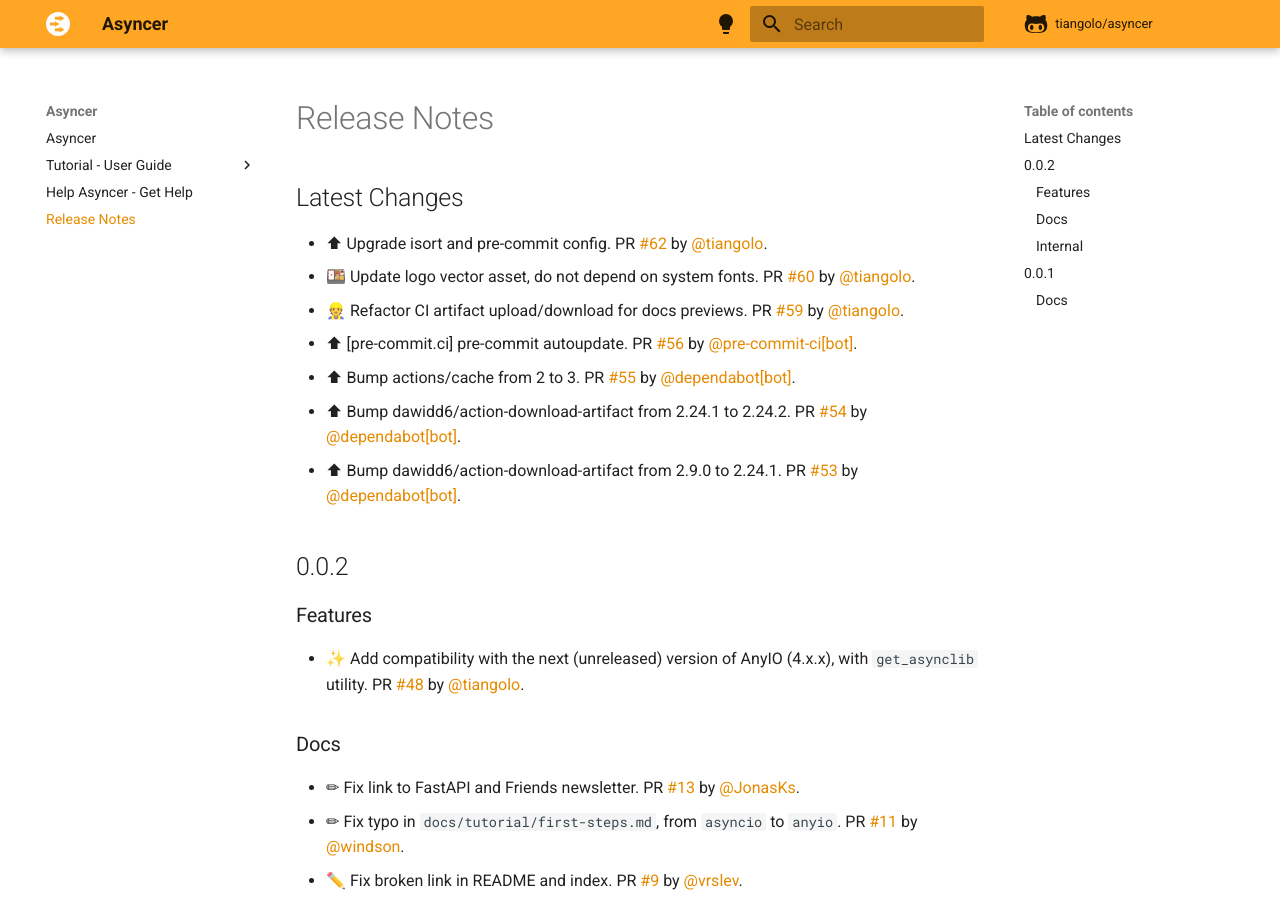
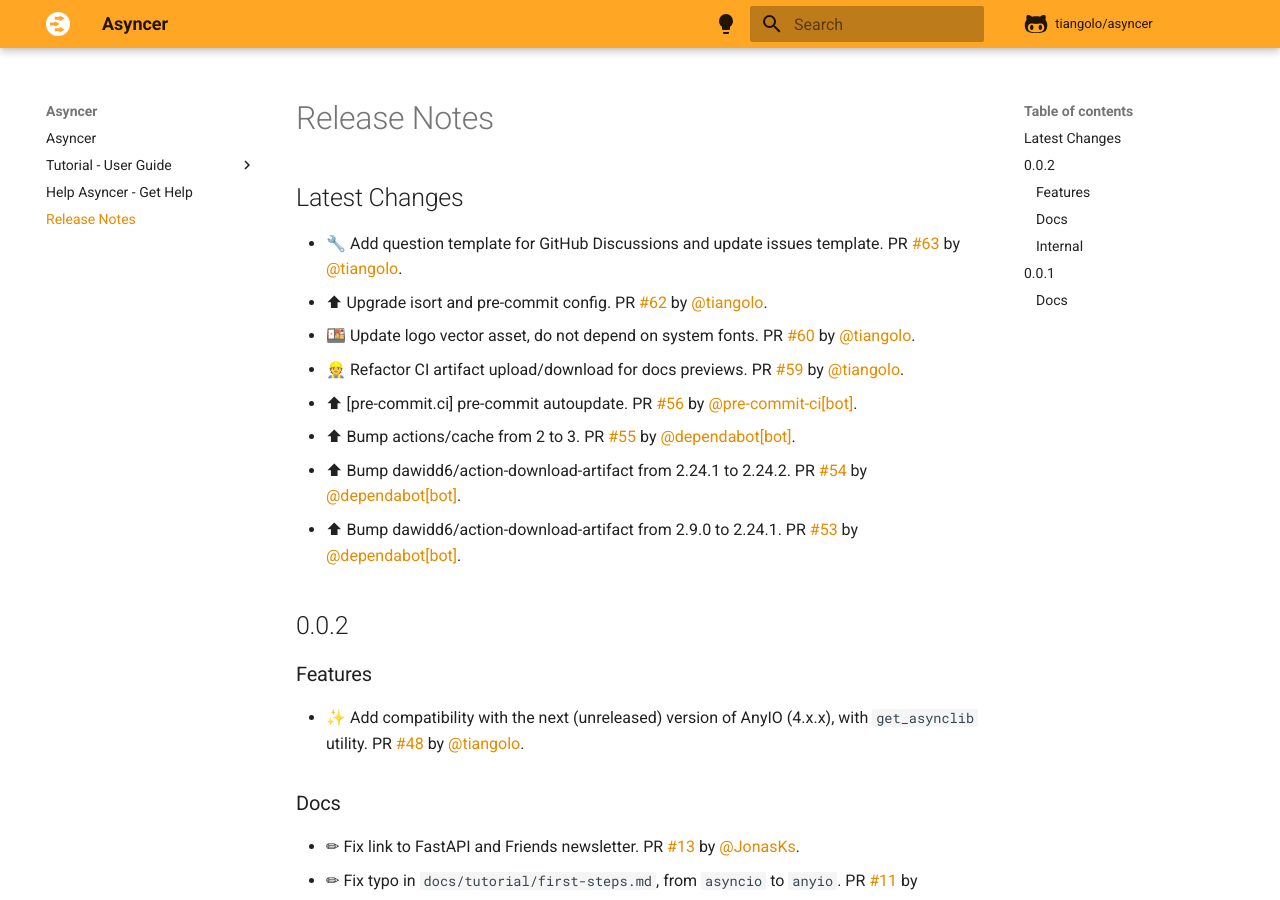
Before and after one commit to balintfrankas/fastapi-asyncer, an MkDocs documentation site: the page built from docs/release-notes.md, in a window 1280 px wide and 900 px high. Built offline with MkDocs 1.6.1 and Material for MkDocs 9.7.7, drawn with Linux system fonts in a browser that asks for light colours; comment, search, counter and statistics services are not loaded.

Commit message:
📝 Update release notes

```diff
--- a/docs/release-notes.md
+++ b/docs/release-notes.md
@@ -2,6 +2,7 @@
 
 ## Latest Changes
 
+* 🔧 Add question template for GitHub Discussions and update issues template. PR [#63](https://github.com/tiangolo/asyncer/pull/63) by [@tiangolo](https://github.com/tiangolo).
 * ⬆ Upgrade isort and pre-commit config. PR [#62](https://github.com/tiangolo/asyncer/pull/62) by [@tiangolo](https://github.com/tiangolo).
 * 🍱 Update logo vector asset, do not depend on system fonts. PR [#60](https://github.com/tiangolo/asyncer/pull/60) by [@tiangolo](https://github.com/tiangolo).
 * 👷 Refactor CI artifact upload/download for docs previews. PR [#59](https://github.com/tiangolo/asyncer/pull/59) by [@tiangolo](https://github.com/tiangolo).
```
